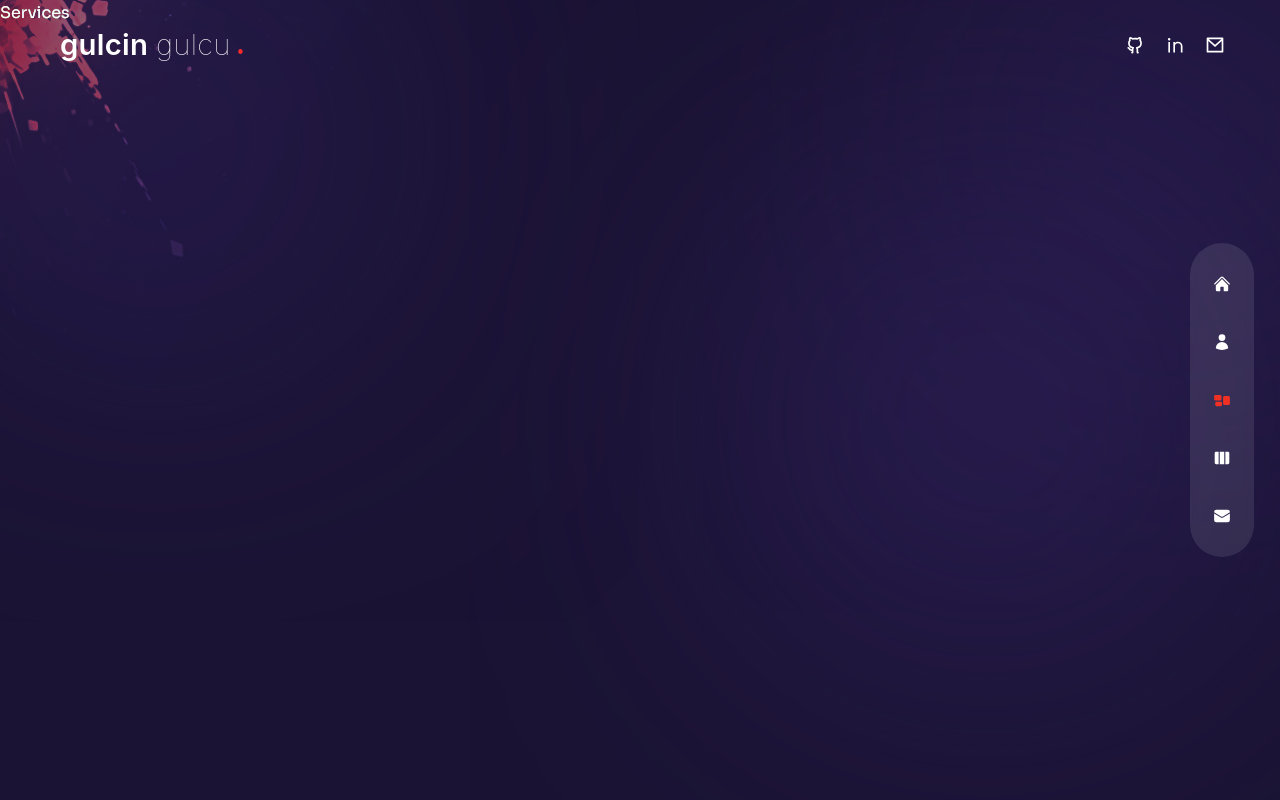
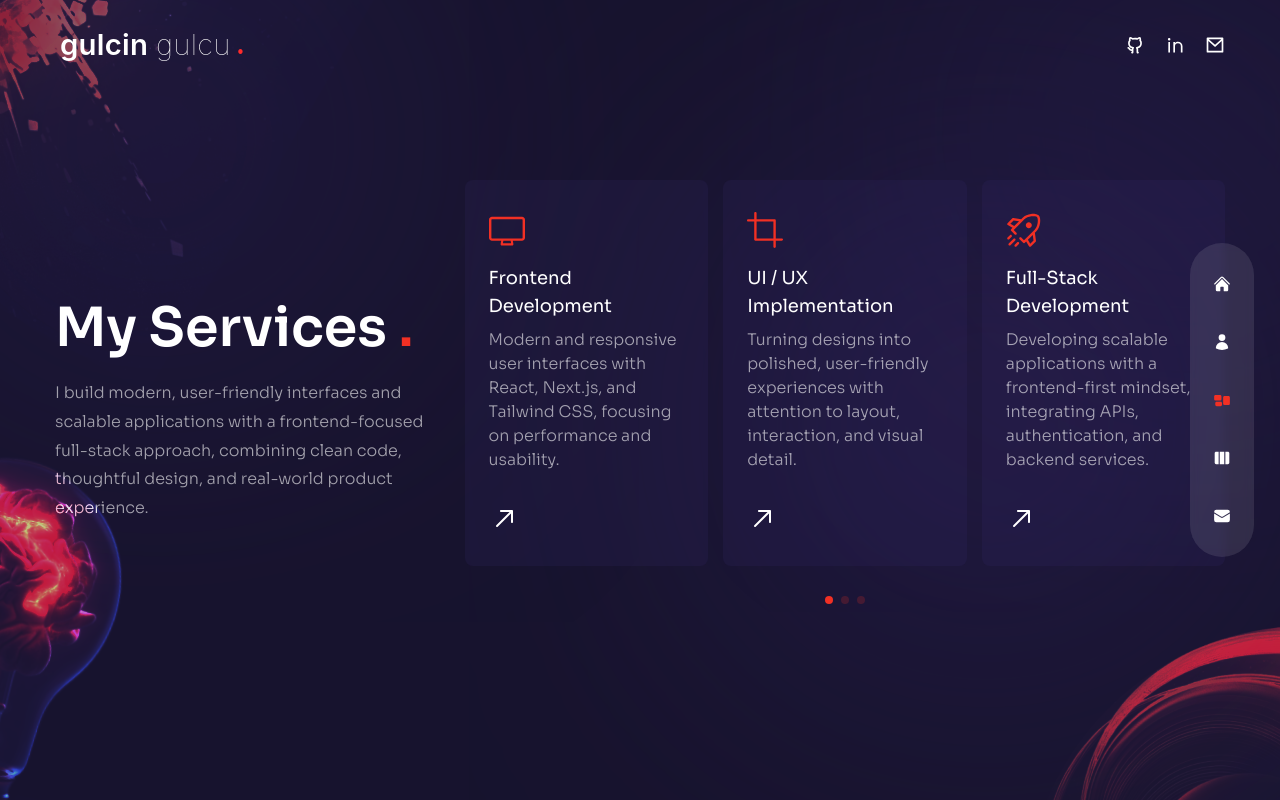
Before and after one commit to GulcinGulcu/my-portfolio, a Next.js app: page /services in a window 1280 px wide. Built offline with nearby package versions, Linux system fonts and the light colour scheme.

Commit message:
feat(services): complete services page with slider, data, and visuals

```diff
--- a/components/Bulb.js
+++ b/components/Bulb.js
@@ -1,5 +1,16 @@
+import Image from "next/image";
+
 const Bulb = () => {
-  return <div>Bulb</div>;
+  return (
+    <div className="absolute -left-36 -bottom-12 z-10 rotate-12 mix-blend-color-dodge animate-pulse duration-75 w-[200px] xl:w-[260px]">
+      <Image
+        src={"/bulb.png"}
+        width={260}
+        height={200}
+        className="w-full h-full"
+      />
+    </div>
+  );
 };
 
 export default Bulb;
--- a/components/ServiceSlider.js
+++ b/components/ServiceSlider.js
@@ -1,3 +1,10 @@
+import { Swiper, SwiperSlide } from "swiper/react";
+import { FreeMode, Pagination } from "swiper";
+
+import "swiper/css";
+import "swiper/css/free-mode";
+import "swiper/css/pagination";
+
 // icons
 import {
   RxCrop,
@@ -5,40 +12,82 @@ import {
   RxDesktop,
   RxReader,
   RxRocket,
+  RxArrowTopRight,
 } from "react-icons/rx";
-
 
 // data
 const serviceData = [
   {
+    icon: <RxDesktop />,
+    title: "Frontend Development",
+    description:
+      "Modern and responsive user interfaces with React, Next.js, and Tailwind CSS, focusing on performance and usability.",
+  },
+  {
     icon: <RxCrop />,
-    title: 'Branding',
-    description: 'Lorem ipsum dolor sit amet, consectetur adipiscing elit.',
+    title: "UI / UX Implementation",
+    description:
+      "Turning designs into polished, user-friendly experiences with attention to layout, interaction, and visual detail.",
+  },
+  {
+    icon: <RxRocket />,
+    title: "Full-Stack Development",
+    description:
+      "Developing scalable applications with a frontend-first mindset, integrating APIs, authentication, and backend services.",
+  },
+  {
+    icon: <RxReader />,
+    title: "Product-Focused Development",
+    description:
+      "Working on real-world products with a focus on maintainable code, clean architecture, and collaborative development.",
   },
   {
     icon: <RxPencil2 />,
-    title: 'Design',
-    description: 'Lorem ipsum dolor sit amet, consectetur adipiscing elit.',
-  },
-  {
-    icon: <RxDesktop />,
-    title: 'Development',
-    description: 'Lorem ipsum dolor sit amet, consectetur adipiscing elit.',
-  },
-  {
-    icon: <RxReader />,
-    title: 'Copywriting',
-    description: 'Lorem ipsum dolor sit amet, consectetur adipiscing elit.',
-  },
-  {
-    icon: <RxRocket />,
-    title: 'SEO',
-    description: 'Lorem ipsum dolor sit amet, consectetur adipiscing elit.',
+    title: "Continuous Improvement",
+    description:
+      "Constantly learning and refining my skills through real projects, modern tools, and best practices in frontend development.",
   },
 ];
 
 const ServiceSlider = () => {
-  return <div>Service Slider</div>;
+  return (
+    <Swiper
+      breakpoints={{
+        320: {
+          slidesPerView: 1,
+          spaceBetween: 15,
+        },
+        640: {
+          slidesPerView: 3,
+          spaceBetween: 15,
+        },
+      }}
+      freeMode={true}
+      pagination={{ clickable: true }}
+      modules={[FreeMode, Pagination]}
+      className="xl:h-[440px] h-[280px]"
+    >
+      {serviceData.map((service, index) => {
+        return (
+          <SwiperSlide key={index}>
+            <div className="bg-[rgba(65,47,123,0.15)] h-max rounded-lg px-6 py-8 flex sm:flex-col gap-x-6 sm:gap-x-0 group cursor-pointer hover:bg-[rgba(89,65,169,0.15)] transition-all duration-300">
+              {/* icon */}
+              <div className="text-4xl text-accent mb-4">{service.icon}</div>
+              {/* title and description */}
+              <div className="mb-8">
+                <div className="mb-2 text-lg">{service.title}</div>
+                <p className="max-w-[350px] leading-normal">{service.description}</p>
+              </div>
+              {/* arrpw */}
+              <div className="text-3xl">
+                <RxArrowTopRight className="group-hover:rotate-45 group-hover:text-accent transition-all duration-300" />
+              </div>
+            </div>
+          </SwiperSlide>
+        );
+      })}
+    </Swiper>
+  );
 };
 
 export default ServiceSlider;
--- a/pages/services/index.js
+++ b/pages/services/index.js
@@ -1,5 +1,51 @@
+import ServiceSlider from "../../components/ServiceSlider";
+import Bulb from "../../components/Bulb";
+import Circles from "../../components/Circles";
+import { motion } from "framer-motion";
+import { fadeIn } from "../../variants";
+
 const Services = () => {
-  return <div>Services</div>;
+  return (
+    <div className="h-full bg-primary/30 py-36 flex items-center">
+      <Circles />
+      <div className="container mx-auto">
+        <div className="flex flex-col xl:flex-row items-center gap-x-8">
+          <div className="flex flex-col text-center xl:text-left xl:w-[30vw] mb-4 xl:mb-0">
+            <motion.h2
+              variants={fadeIn("up", 0.2)}
+              initial="hidden"
+              animate="show"
+              exit="hidden"
+              className="h2 xl:mt-8"
+            >
+              My Services <span className="text-accent">.</span>
+            </motion.h2>
+            <motion.p
+              variants={fadeIn("up", 0.4)}
+              initial="hidden"
+              animate="show"
+              exit="hidden"
+              className="max-w-[400px] mb-4 mx-auto xl:mx-0"
+            >
+              I build modern, user-friendly interfaces and scalable applications
+              with a frontend-focused full-stack approach, combining clean code,
+              thoughtful design, and real-world product experience.
+            </motion.p>
+          </div>
+          <motion.div
+            variants={fadeIn("down", 0.6)}
+            initial="hidden"
+            animate="show"
+            exit="hidden"
+            className="w-full xl:max-w-[65%]"
+          >
+            <ServiceSlider />
+          </motion.div>
+        </div>
+      </div>
+      <Bulb />
+    </div>
+  );
 };
 
 export default Services;
```
